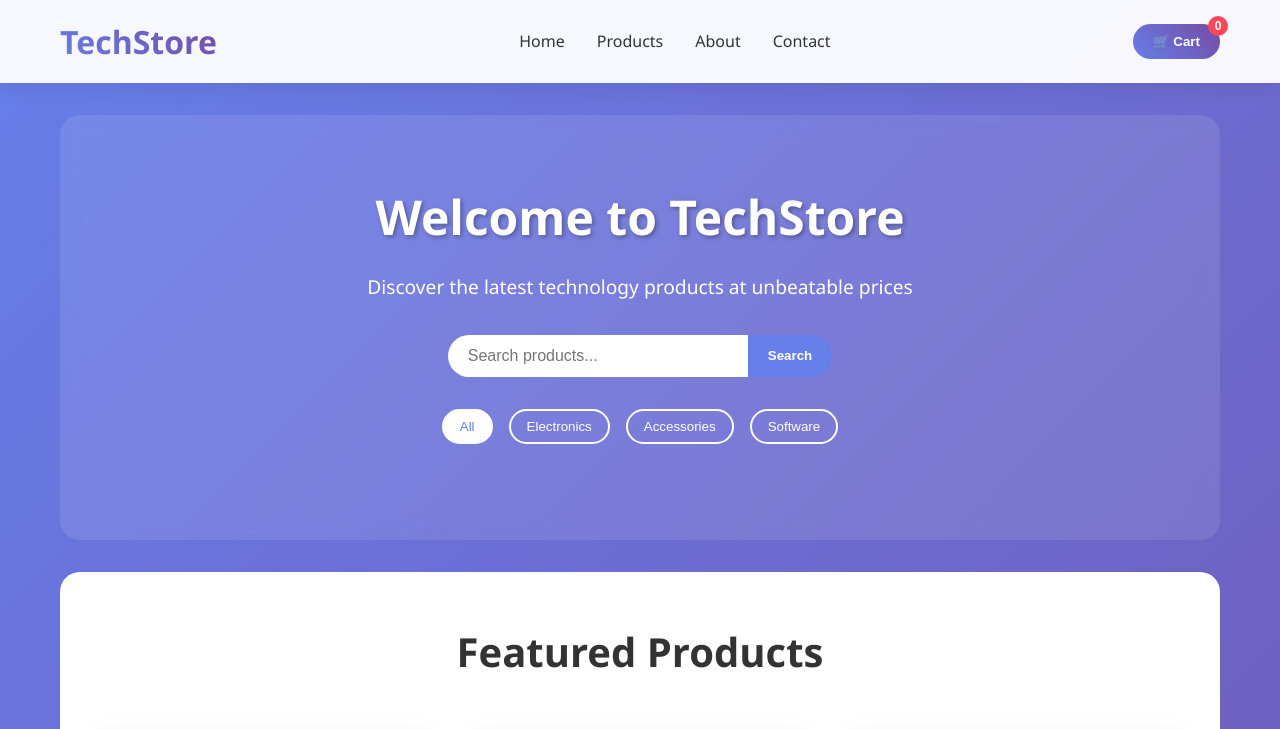
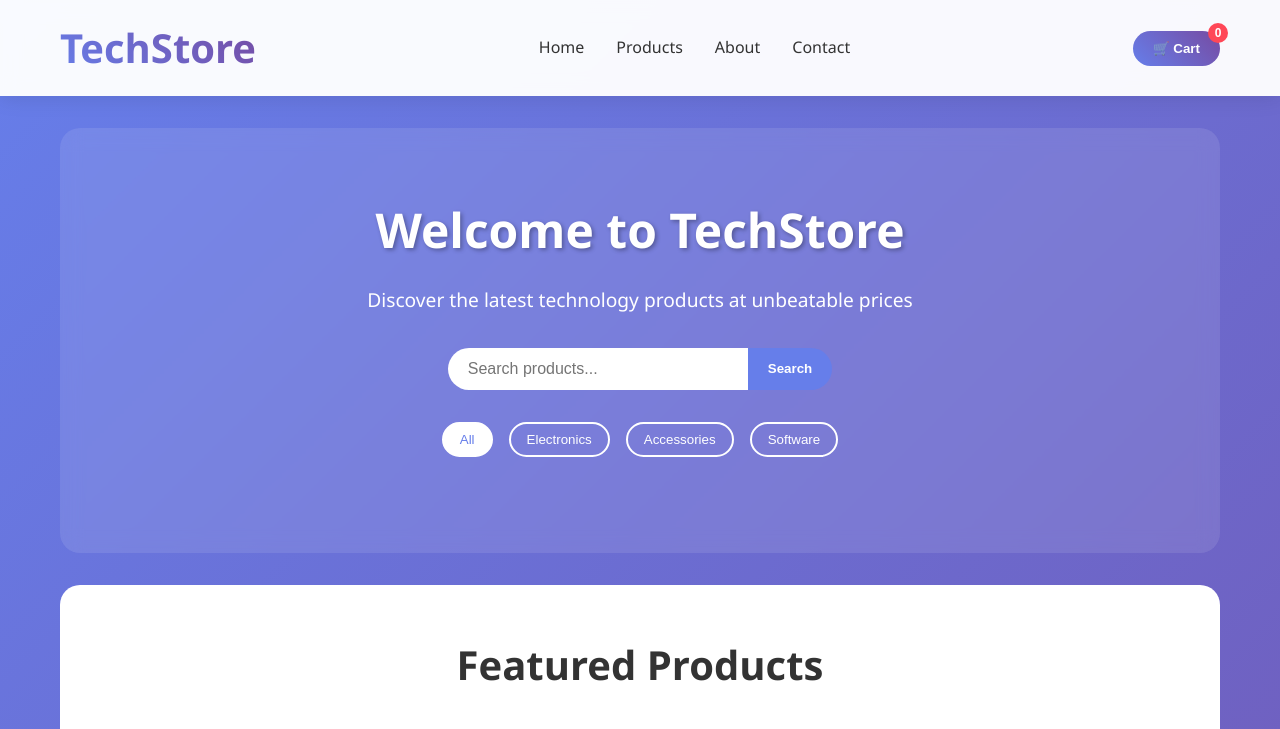
Before and after one commit to abhishekhitabutti/Shopping, a plain HTML site: page Shopping.html in a window 1280 px wide. Shown: the top 729 px of the page. Drawn offline with Linux system fonts and the light colour scheme.

Commit message:
forkedfromabhi

```diff
--- a/Shopping.html
+++ b/Shopping.html
@@ -26,7 +26,7 @@
         }
 
         header {
-            background: rgba(255, 255, 255, 0.95);
+            background: rgba(255, 255, 255, 0.96);
             backdrop-filter: blur(10px);
             padding: 1rem 0;
             position: sticky;
@@ -42,7 +42,7 @@
         }
 
         .logo {
-            font-size: 2rem;
+            font-size: 2.5rem;
             font-weight: bold;
             background: linear-gradient(45deg, #667eea, #764ba2);
             -webkit-background-clip: text;
```
Also changed, not shown: 1 other file.
